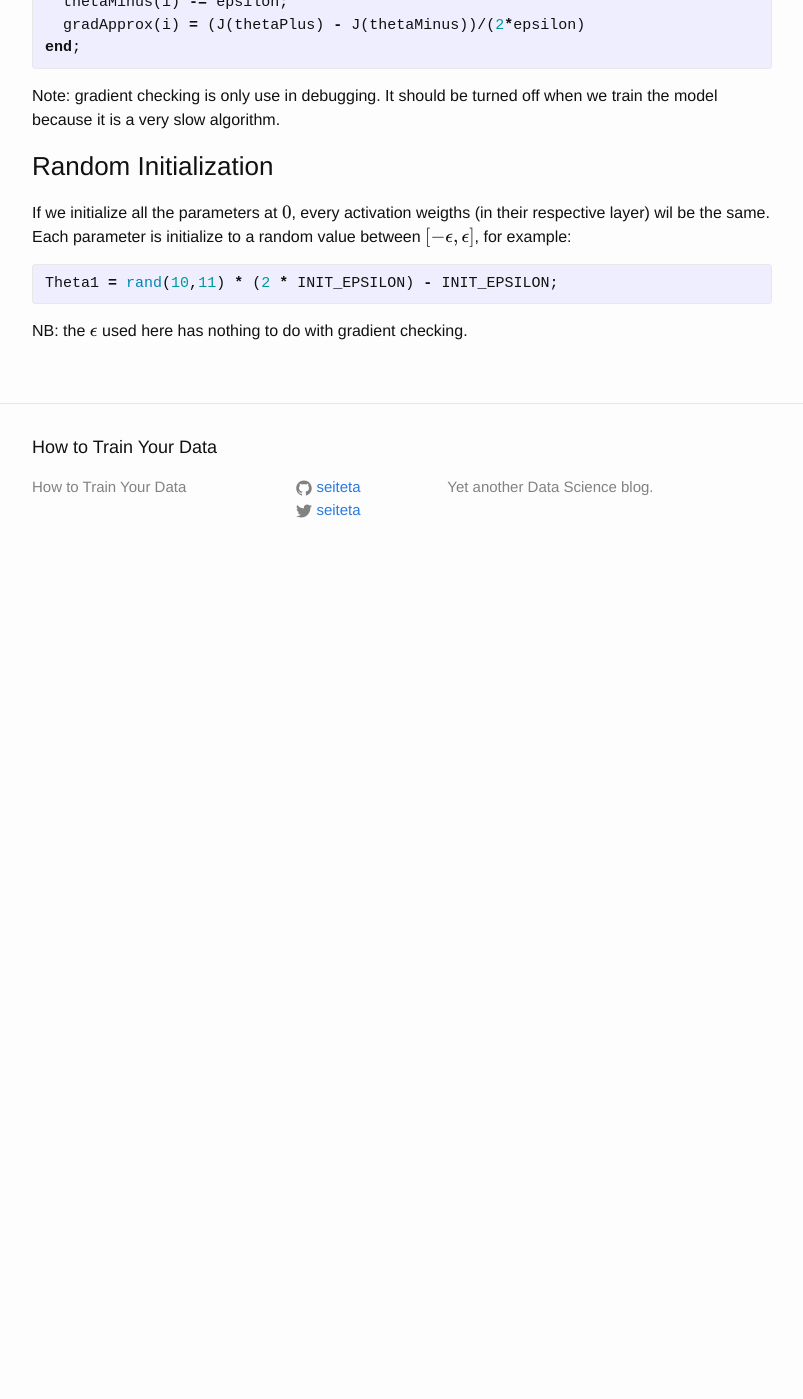
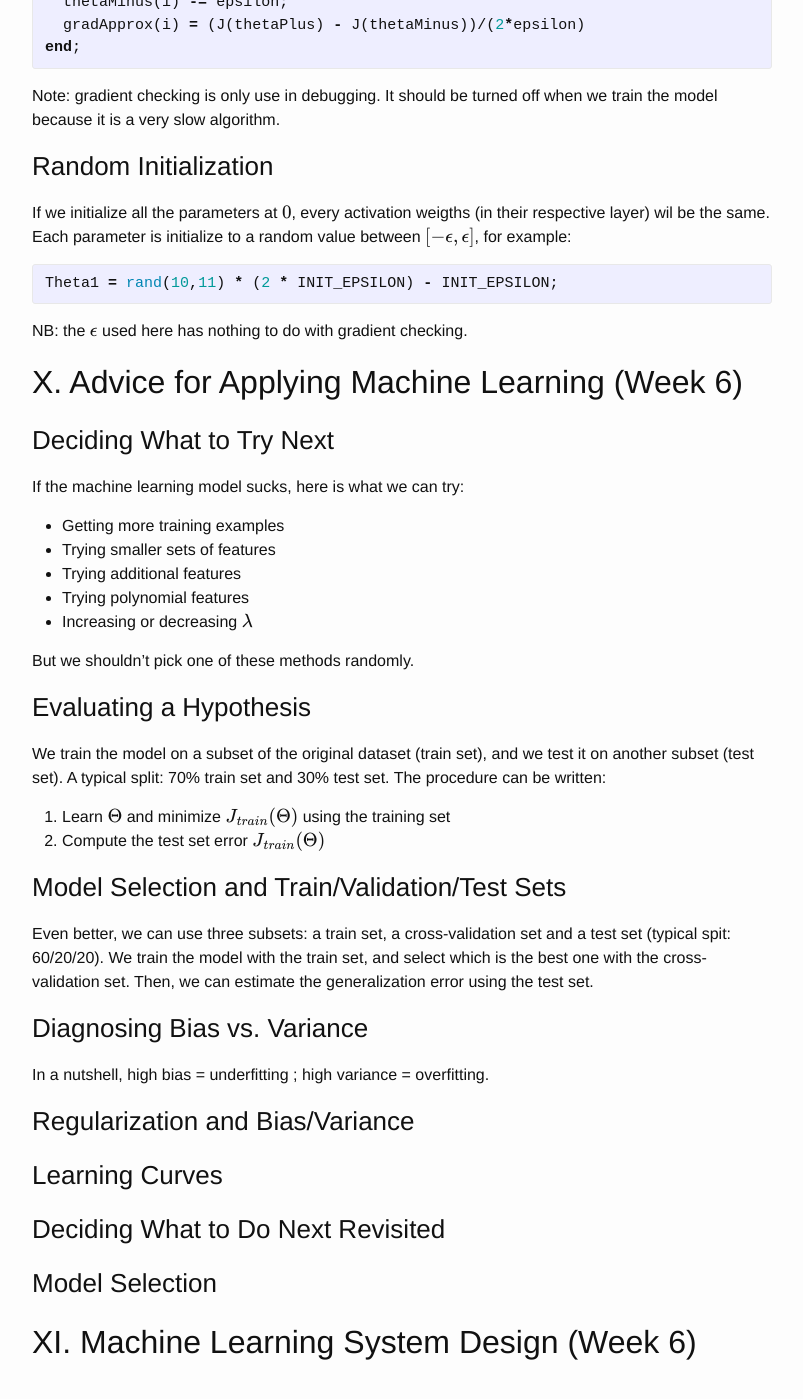
Before and after one commit to seiteta/seiteta.github.io_old, a Jekyll site: the page built from _posts/2014-12-04-machine-learning-notes.md, in a window 1280 px wide and 1400 px high, scrolled down 11447 px. Shown: the whole window, without its empty margins (238-1041 px from the left). Built offline with Jekyll 4.4.1, drawn with Linux system fonts in a browser that asks for light colours; formulas are drawn with MathJax 3; before the commit the page ends 12028 px from its top, so only the background shows below that.

Commit message:
Update 2014-12-04-machine-learning-notes.md

```diff
--- a/_posts/2014-12-04-machine-learning-notes.md
+++ b/_posts/2014-12-04-machine-learning-notes.md
@@ -291,6 +291,7 @@ $$ J(\theta) = - \frac{1}{m} \sum_{i=1}^m \left [y^{(i)}\log \left (h_\theta (x^
 
 and the gradient descent algorithm looks like the one for linear regression, exept $$h_\theta$$ is a different function.
 
+
 ## VIII. Neural Networks: Representation (Week 4)
 
 ### Non-linear Hypotheses
@@ -345,7 +346,6 @@ It is possible to build more complicated function (XNOR for example) by adding a
 ### Multiclass Classification
 
 To do multiclass classification, we [one-hot](https://en.wikipedia.org/wiki/One-hot) encode the resulting classes.
-
 
 
 ## IX. Neural Networks: Learning (Week 5)
@@ -421,3 +421,43 @@ Theta1 = rand(10,11) * (2 * INIT_EPSILON) - INIT_EPSILON;
 {% endhighlight %}
 
 NB: the $$\epsilon$$ used here has nothing to do with gradient checking.
+
+
+## X. Advice for Applying Machine Learning (Week 6)
+
+### Deciding What to Try Next
+
+If the machine learning model sucks, here is what we can try:
+* Getting more training examples
+* Trying smaller sets of features
+* Trying additional features
+* Trying polynomial features
+* Increasing or decreasing $$\lambda$$
+
+But we shouldn't pick one of these methods randomly.
+
+### Evaluating a Hypothesis
+
+We train the model on a subset of the original dataset (train set), and we test it on another subset (test set). A typical split: 70% train set and 30% test set. The procedure can be written:
+1. Learn $$\Theta$$ and minimize $$J_{train}(\Theta)$$ using the training set
+2. Compute the test set error $$J_{train}(\Theta)$$
+
+### Model Selection and Train/Validation/Test Sets
+
+Even better, we can use three subsets: a train set, a cross-validation set and a test set (typical spit: 60/20/20). We train the model with the train set, and select which is the best one with the cross-validation set. Then, we can estimate the generalization error using the test set.
+
+### Diagnosing Bias vs. Variance
+
+In a nutshell, high bias = underfitting ; high variance = overfitting.
+
+
+### Regularization and Bias/Variance
+
+### Learning Curves
+
+### Deciding What to Do Next Revisited
+
+### Model Selection
+
+
+## XI. Machine Learning System Design (Week 6)
```
